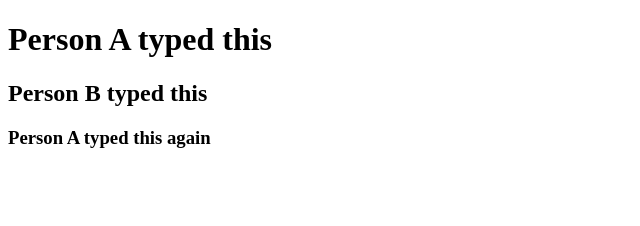
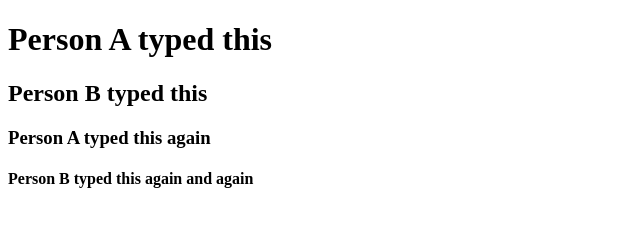
Before and after one commit to GurnekS/donut, a plain HTML site: page index.html in a window 1280 px wide. Shown: the whole page, without its empty margins (0-640 px from the left). Drawn offline with Linux system fonts and the light colour scheme.

Commit message:
h4 person B

```diff
--- a/index.html
+++ b/index.html
@@ -8,6 +8,7 @@
 <h1>Person A typed this</h1>
 <h2>Person B typed this</h2>
 <h3>Person A typed this again</h3>
+<h4>Person B typed this again and again</h4>
 
 </body>
 </html>
```
